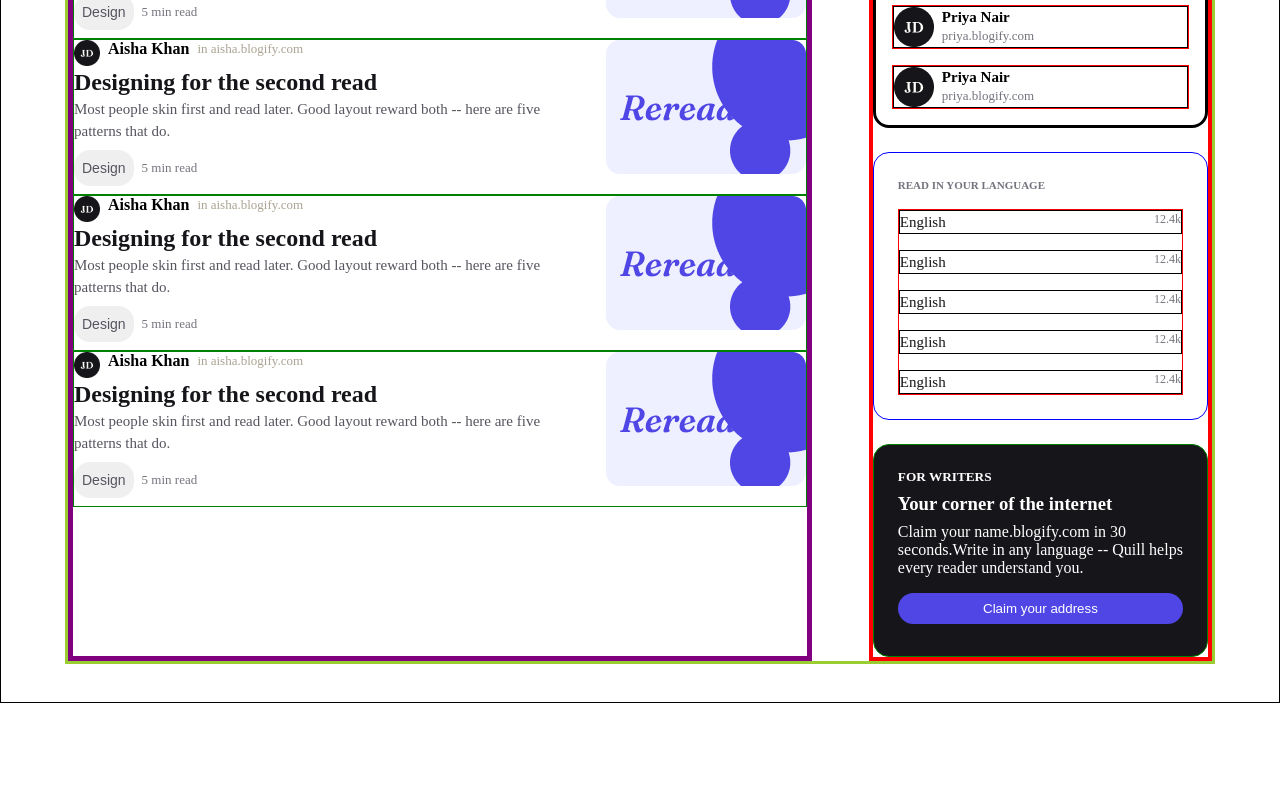
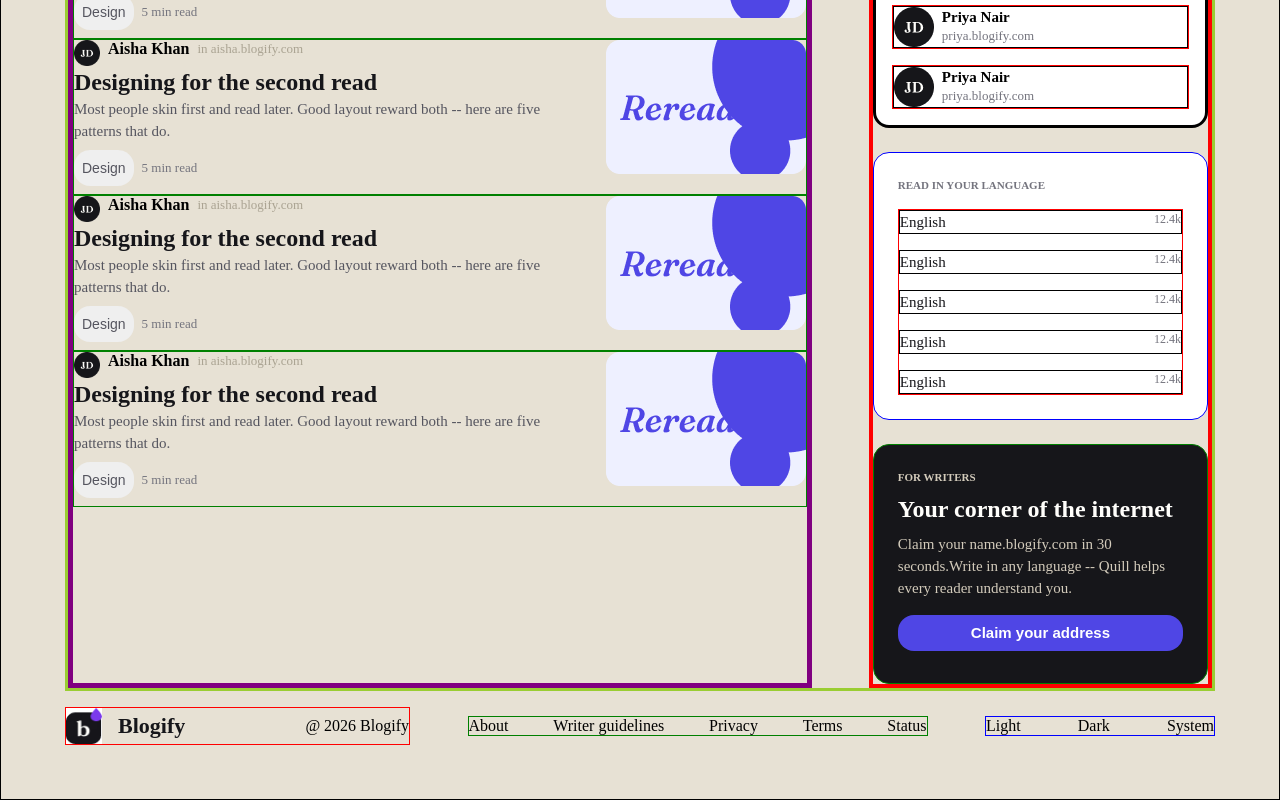
Before and after one commit to sahiba2503/currentProject, a React (Vite) app in the folder vite-project/: page / in a window 1280 px wide. Shown: the part 1373-2173 px from the top of the page. Before the commit the page ends 2076 px from the top, so only its background shows below. Built offline with nearby package versions, Linux system fonts and the light colour scheme.

Commit message:
add footer content

```diff
--- a/vite-project/src/App.css
+++ b/vite-project/src/App.css
@@ -2,3 +2,6 @@
    width: 100%;
 
 }
+body{
+   background-color: #E7E1D4;
+}
--- /dev/null
+++ b/vite-project/src/component/BlogyNavlist.jsx
@@ -0,0 +1,33 @@
+
+import logo from "../assets/mark.jpg";
+function BlogyNavlist() {
+  return (
+    <div className="nav-outer-container">
+      <div className="navlistContent">
+             <div className="navLink">
+              <img src={logo}/>
+             <h3>Blogify</h3>
+             </div>
+             <div>@ 2026 Blogify</div>
+             </div>
+             <div className="navListCon">
+             <ul>
+             <li>About</li>
+             <li>Writer guidelines</li>
+             <li>Privacy</li>
+             <li>Terms</li>
+             <li>Status</li>
+             </ul>
+             </div>
+             <div className="navlistMode">
+                <ul>
+                    <li>Light</li>
+                    <li>Dark</li>
+                    <li>System</li>
+                </ul>
+             </div>
+    </div>
+  )
+}
+
+export default BlogyNavlist
--- a/vite-project/src/component/Home.jsx
+++ b/vite-project/src/component/Home.jsx
@@ -3,7 +3,7 @@ import Latency from "./Latency";
 import Latestlist from "./Latestlist";
 import Storiesworth from "./Storiesworth";
 import Latest from "./Latest";
-
+import BlogyNavlist from "./BlogyNavlist";
 function Home() {
   return (
     <div>
@@ -13,6 +13,7 @@ function Home() {
         <Latency />
        <Latestlist />
          <Latest />
+         <BlogyNavlist />
            </div>
         </div>
 
--- a/vite-project/src/component/auth.css
+++ b/vite-project/src/component/auth.css
@@ -214,7 +214,6 @@ button {
 /* navebar css */
 .navbarContainer{
     width: 100%;
-   background-color: #FAF8F3;
    display: flex;
    flex-direction: row;
    justify-content: space-between;
@@ -237,6 +236,12 @@ button {
 .navLink img{
     width: 36px;
     height: 36px;
+}
+.navLink h3{
+    font-size: 22px;
+    line-height: 32px;
+    font-weight: 600;
+    color:#16161A;
 }
 .navSearchlink{
     display: flex;
@@ -627,6 +632,7 @@ gap:0.5rem;
     gap:1rem;
     padding: 1rem;
     border-radius: 1rem;
+    background-color: white;
      }
   .writersContainer h4,.readInYOurlanguage h4{
       font-size: 11px;
@@ -666,6 +672,7 @@ gap:0.5rem;
     border: 1px solid blue;
     padding: 1.5rem;
     border-radius: 1rem;
+    background-color:white;
 
   }
   .readInYOurlanguage h4{
@@ -707,9 +714,32 @@ gap:0.5rem;
     background-color:#16161A;
     color:white;
   }
+  .forwriters h5{
+     color:#D3CBBB;
+     font-weight: 600;
+     font-size: 11px;
+     line-height: 16px;
+     letter-spacing: 8%;
+
+  }
+  .forwriters h3{
+    font-size: 24px;
+    line-height: 32px;
+    font-weight: 600;
+    color:#FFFEFB;
+  }
+  .forwriters p{
+    font-size: 15px;
+    line-height: 22px;
+    font-weight: 400;
+   color:#D3CBBB;
+  }
   .forwriters button{
     min-width: 55%;
    border-radius: 1rem;
+   font-weight: 600;
+   font-size: 15px;
+   line-height: 20px;
    border: none;
    background-color: #4F46E5;
    color:white;
@@ -717,3 +747,40 @@ gap:0.5rem;
   /* .designdetail */
   /* latestContainer */
   /* latestuserscomments */
+  .nav-outer-container{
+    width: 100%;
+    display: flex;
+    flex-direction: row;
+    justify-content: space-between;
+    align-items: center;
+    padding: 1rem 0;
+  }
+.navlistContent {
+    border: 1px solid red;
+     width: 30%;
+    justify-content: space-between;
+    display: flex;
+    align-items: center;
+    justify-content: space-between;
+
+}
+.navListCon{
+     width: 40%;
+}
+.navListCon ul{
+    border: 1px solid green;
+    display: flex;
+    flex-direction: row;
+    justify-content: space-between;
+    list-style: none;
+}
+.navlistMode{
+ width: 20%;
+}
+.navlistMode ul{
+    border: 1px solid blue;
+    display: flex;
+    flex-direction: row;
+    justify-content: space-between;
+    list-style: none;
+}
```
